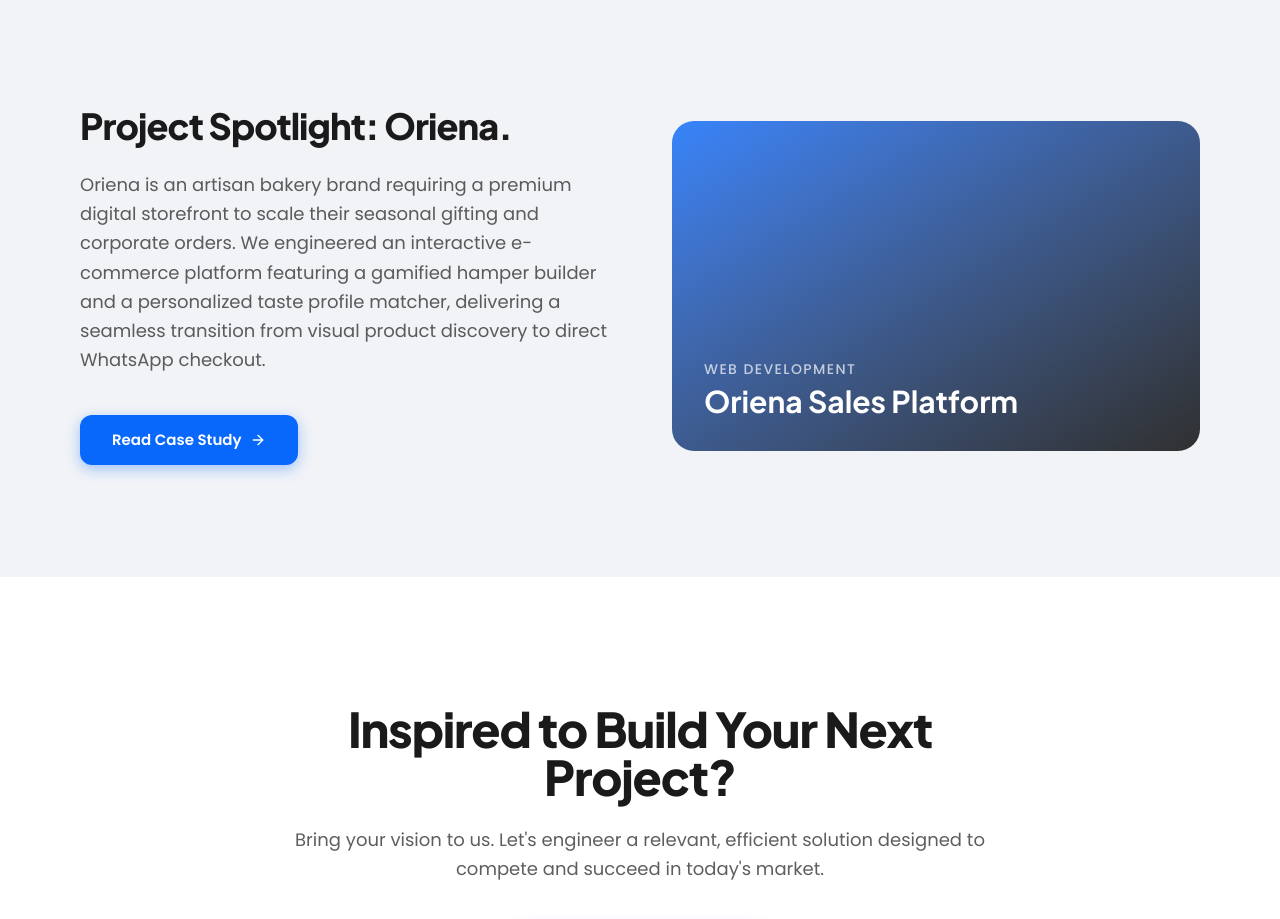
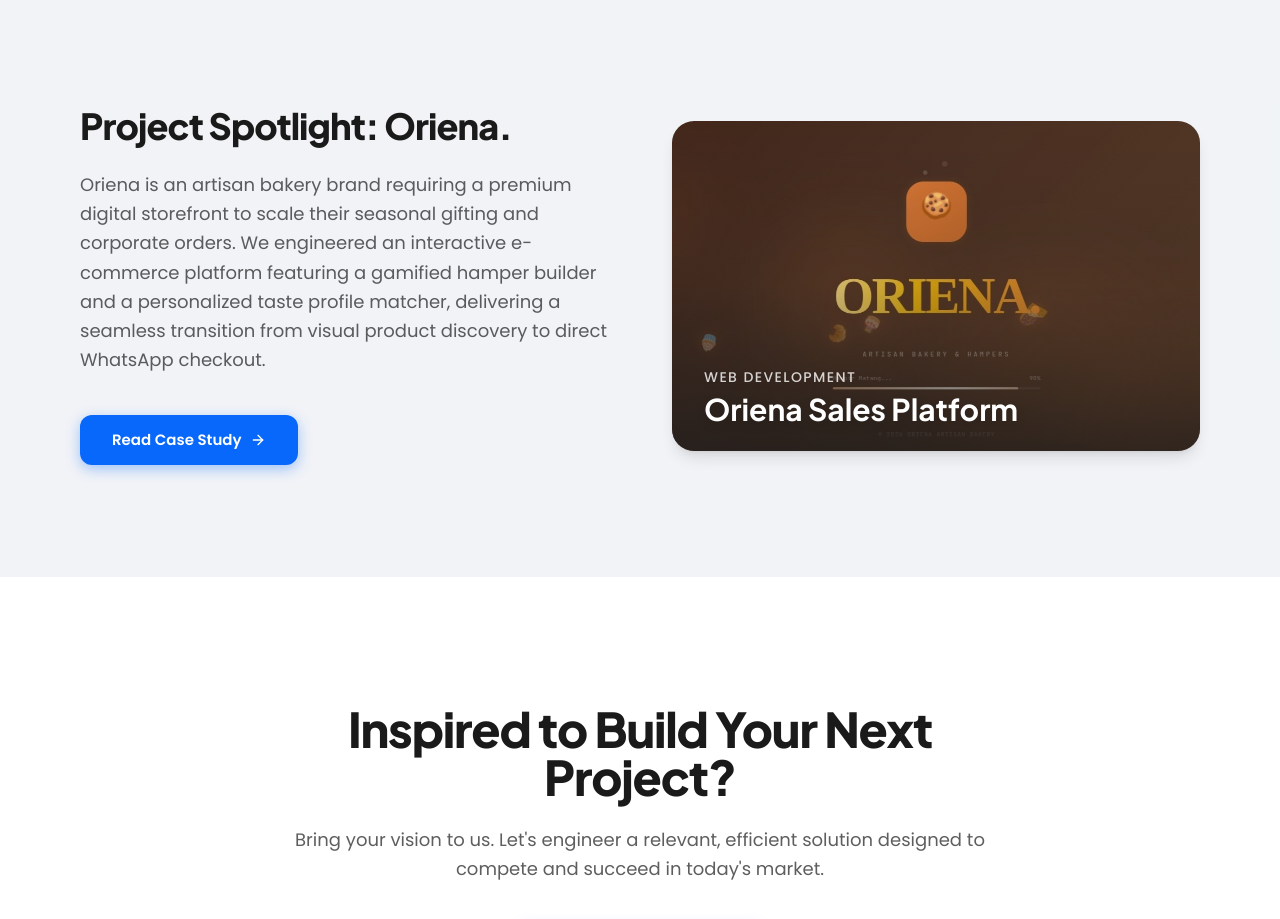
Before and after one commit to ADITYAzin/prawitech, a Next.js app: page /work in a window 1280 px wide. Shown: the part 3200-4119 px from the top of the page. Built offline with nearby package versions, Linux system fonts and the light colour scheme; no server answers.

Commit message:
fix photos in featuredspotlight

```diff
--- a/components/work/FeaturedSpotlight.jsx
+++ b/components/work/FeaturedSpotlight.jsx
@@ -1,4 +1,5 @@
 import Link from "next/link";
+import Image from "next/image";
 import { ArrowRight } from "lucide-react";
 import { cn } from "@/lib/utils";
 import { getFeaturedProject } from "@/lib/projects";
@@ -6,10 +7,14 @@
 export default function FeaturedSpotlight() {
   const project = getFeaturedProject();
 
+  // Kalau nggak ada project yang di-set "featured: true", jangan ngerender apa-apa
+  if (!project) return null;
+
   return (
     <section className="bg-[#E8ECF2]/60 py-20 lg:py-28">
       <div className="mx-auto max-w-[1440px] px-6 sm:px-10 lg:px-20">
         <div className="grid items-center gap-12 lg:grid-cols-2 lg:gap-16">
+          {/* BAGIAN KIRI: TEKS DESKRIPSI */}
           <div>
             <h2 className="font-heading text-3xl font-extrabold tracking-tight text-[#1A1A1A] sm:text-4xl">
               Project Spotlight: {project.client}.
@@ -28,22 +33,37 @@
             </div>
           </div>
 
+          {/* BAGIAN KANAN: GAMBAR / THUMBNAIL */}
           <Link
             href={`/work/${project.slug}`}
-            className="group relative aspect-[16/10] overflow-hidden rounded-3xl"
+            className="group relative aspect-[16/10] overflow-hidden rounded-3xl shadow-lg"
           >
-            <div
-              className={cn(
-                "absolute inset-0 bg-gradient-to-br transition-transform duration-500 group-hover:scale-[1.02]",
-                project.gradient
-              )}
-            />
-            <div className="absolute inset-0 bg-[#1A1A1A]/0 transition-colors duration-300 group-hover:bg-[#1A1A1A]/30" />
-            <div className="absolute bottom-0 left-0 right-0 p-8">
-              <p className="text-sm font-medium uppercase tracking-widest text-white/70">
+            {/* FIX: LOGIKA MENAMPILKAN THUMBNAIL ATAU GRADASI */}
+            {project.thumbnail ? (
+              <Image
+                src={project.thumbnail}
+                alt={project.title}
+                fill
+                sizes="(max-width: 1024px) 100vw, 50vw"
+                className="object-cover transition-transform duration-700 group-hover:scale-105"
+              />
+            ) : (
+              <div
+                className={cn(
+                  "absolute inset-0 bg-gradient-to-br transition-transform duration-700 group-hover:scale-[1.02]",
+                  project.gradient
+                )}
+              />
+            )}
+
+            {/* OVERLAY: Efek gelap di bawah biar teks kategori & judul tetep kebaca jelas di atas foto */}
+            <div className="absolute inset-0 bg-gradient-to-t from-[#1A1A1A]/90 via-[#1A1A1A]/20 to-transparent opacity-80 transition-opacity duration-300 group-hover:opacity-100" />
+
+            <div className="absolute bottom-0 left-0 right-0 p-8 z-10 translate-y-2 group-hover:translate-y-0 transition-transform duration-300">
+              <p className="text-sm font-medium uppercase tracking-widest text-white/80 drop-shadow-md">
                 {project.categoryLabel}
               </p>
-              <p className="mt-1 font-heading text-2xl font-bold text-white sm:text-3xl">
+              <p className="mt-1 font-heading text-2xl font-bold text-white sm:text-3xl drop-shadow-lg">
                 {project.title}
               </p>
             </div>
```
